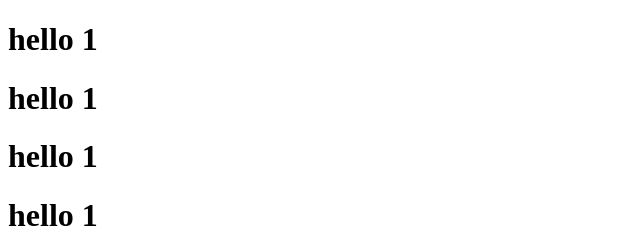
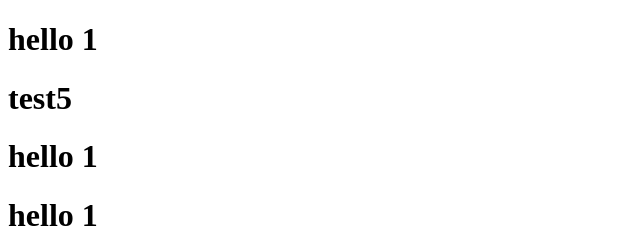
Before and after one commit to Khonchhay716/gitTest, a plain HTML site: page index.html in a window 1280 px wide. Shown: the top 240 px of the page, 0-640 px from the left. Drawn offline with Linux system fonts and the light colour scheme.

Commit message:
Revert "test revert ready"
This reverts commit a70857117917a11c145a4b40a1f14e1cfeddfc55.

```diff
--- a/index.html
+++ b/index.html
@@ -7,6 +7,7 @@
 </head>
 <body>
     <h1>hello 1 </h1>
+    <h1>test5</h1>
     <h1>hello 1 </h1><h1>hello 1 </h1><h1>hello 1 </h1><h1>hello 1 </h1>
     <h1>hello 1 </h1>
     <var><h1>hello 1 </h1>
```
